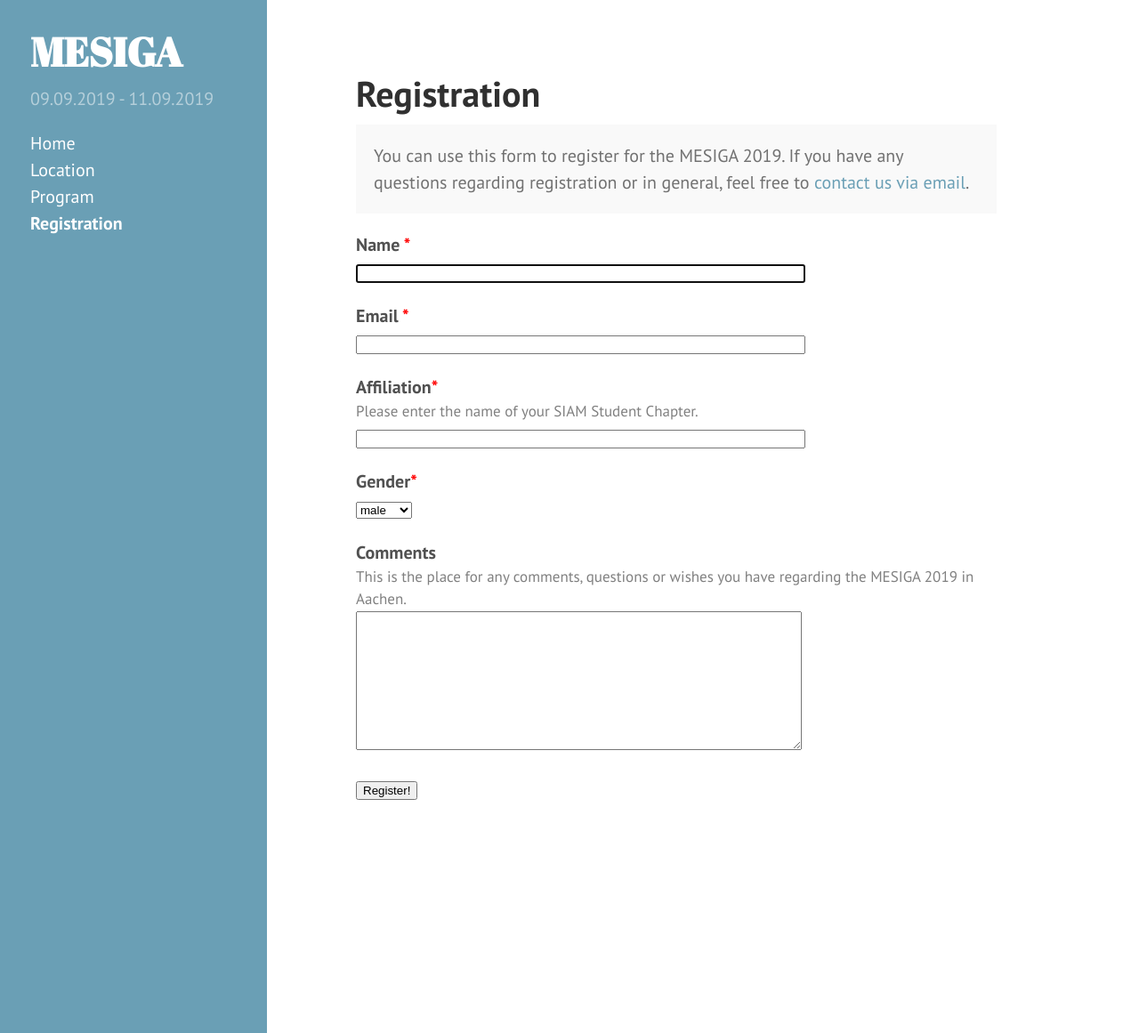
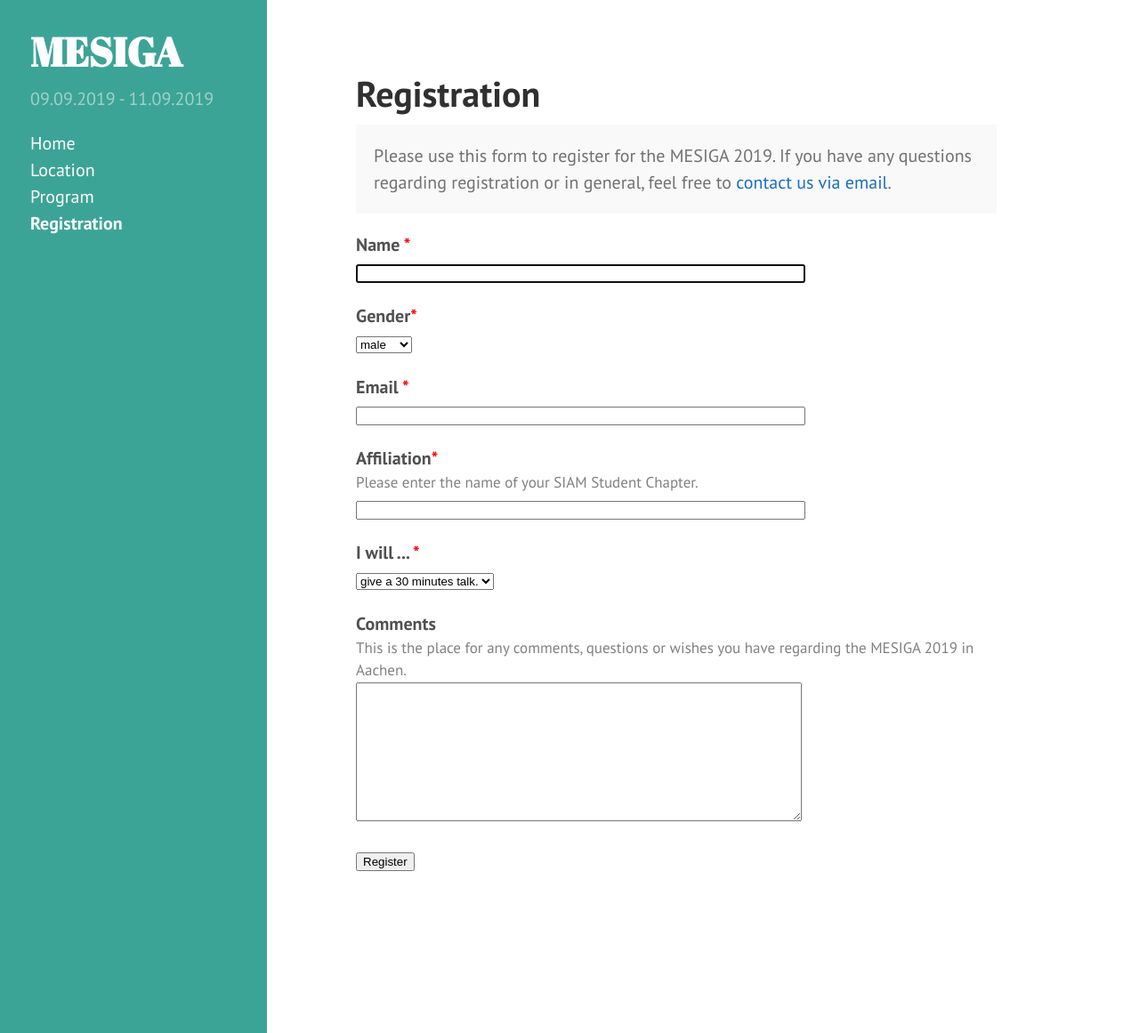
Before and after one commit to siamsc-ac/mesiga-2019, a Jekyll site: the page built from registration.html, in a window 1280 px wide and 1161 px high. Shown: the whole window at 89% size. Built offline with Jekyll 4.4.1, drawn with Linux system fonts in a browser that asks for light colours; nearby versions of some CDN libraries.

Commit message:
Adjust colors to match poster. Add contribution input to registration form.

```diff
--- a/public/css/hyde.css
+++ b/public/css/hyde.css
@@ -140,7 +140,7 @@ a.sidebar-nav-item:focus {
 @media (min-width: 64em) {
   .content {
     margin-left: 19rem;
-    margin-right: 4rem;
+    margin-right: 2rem;
   }
 }
 
@@ -227,11 +227,11 @@ a.sidebar-nav-item:focus {
 
 /* Blue */
 .theme-base-0d .sidebar {
-  background-color: #6a9fb5;
+  background-color: #3CA496;
 }
 .theme-base-0d .content a,
 .theme-base-0d .related-posts li a:hover {
-  color: #6a9fb5;
+  color: #1B6DC2;
 }
 
 /* Magenta */
--- a/registration.html
+++ b/registration.html
@@ -15,7 +15,7 @@ email: mesiga2019@igpm.rwth-aachen.de
 
 {% when 'open' %}
 <p class="message">
-You can use this form to register for the MESIGA 2019.
+Please use this form to register for the MESIGA 2019.
 
 If you have any questions
 regarding registration or in general, feel free to
@@ -38,6 +38,17 @@ regarding registration or in general, feel free to
 
 <div class="form-field">
   <div class="form-field-title">
+    <label for="gender">Gender<span class="form-field-req">*</span></label>
+  </div>
+  <select name="gender" id="gender" required>
+    <option value="male" selected="selected">male</option>
+    <option value="female">female</option>
+    <option value="other">other</option>
+  </select>
+</div>
+
+<div class="form-field">
+  <div class="form-field-title">
     <label for="email">Email <span class="form-field-req">*</span></label>
   </div>
   <input type="email" size="60" maxlength="80" name="email" required />
@@ -51,17 +62,6 @@ regarding registration or in general, feel free to
     Please enter the name of your SIAM Student Chapter.
   </div>
   <input type="text" size="60" maxlength="80" name="affiliation" required />
-</div>
-
-<div class="form-field">
-  <div class="form-field-title">
-    <label for="gender">Gender<span class="form-field-req">*</span></label>
-  </div>
-  <select name="gender" id="gender" required>
-    <option value="male" selected="selected">male</option>
-    <option value="female">female</option>
-    <option value="other">other</option>
-  </select>
 </div>
 
 <!-- <div class="form&#45;field"> -->
@@ -114,6 +114,16 @@ regarding registration or in general, feel free to
 
 <div class="form-field">
   <div class="form-field-title">
+    <label for="contribution">I will ... <span class="form-field-req">*</span></label>
+  </div>
+  <select name="contribution" id="contribution" required>
+    <option value="presentation" selected="selected">give a 30 minutes talk.</option>
+    <option value="poster">present a poster.</option>
+  </select>
+</div>
+
+<div class="form-field">
+  <div class="form-field-title">
     <label for="comments">Comments</label>
   </div>
   <div class="form-field-description">
@@ -126,7 +136,7 @@ regarding registration or in general, feel free to
 <input type='hidden' name='redirect_to' value='{{ site.url }}{{ site.baseurl }}/thank-you' />
 
 <div class="form-field">
-  <input type="submit" value="Register!" />
+  <input type="submit" value="Register" />
 </div>
 
 </form>
```
Also changed, not shown: program.md (+1 -1 lines).
